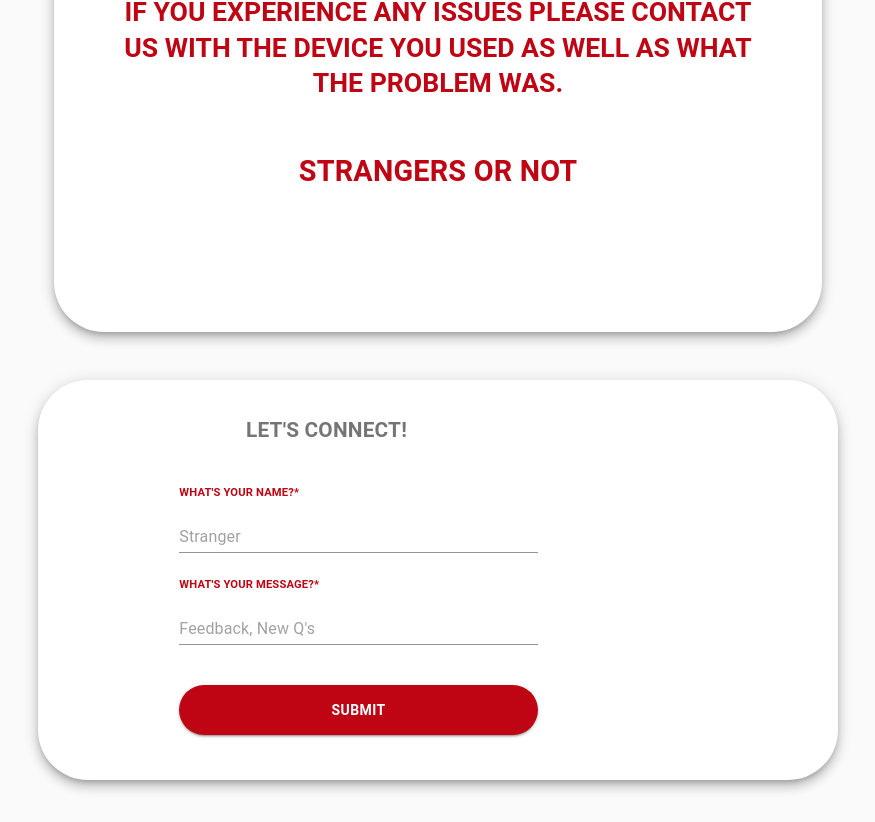
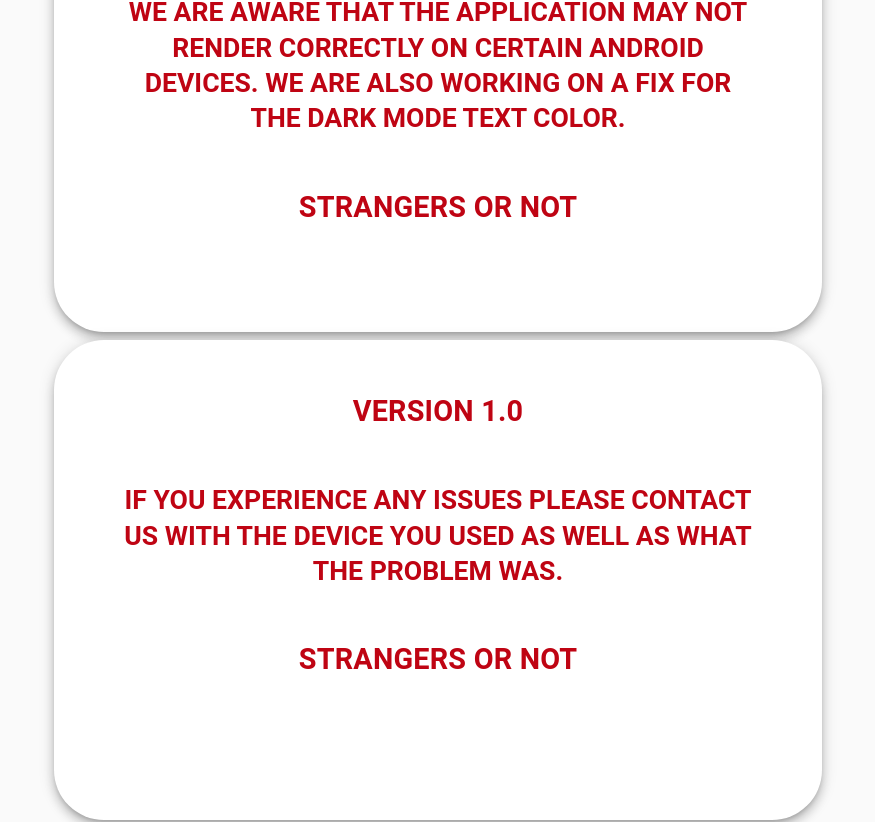
Before and after one commit to osmaniacattack/StrangersOrNot, a React (Create React App) app: page / in a window 1280 px wide. Shown: the part 8756-9578 px from the top of the page, without its empty margins (218-1093 px from the left). Built offline with nearby package versions, Linux system fonts and the light colour scheme.

Commit message:
added bugs card

```diff
--- a/src/pages/landing/landing.js
+++ b/src/pages/landing/landing.js
@@ -136,6 +136,13 @@
             <Grid container className="shift">
                 <Grid item xs={1} sm={1} md={2} lg={2}/>
                 <Grid item xs={10} sm={10} md={8} lg={8}>
+                    <Card title="VERSION 1.0" question="We are aware that the application may not render correctly on certain Android devices. We are also working on a fix for the dark mode text color."/>
+                </Grid>
+                <Grid item xs={1} sm={1} md={2} lg={2}/>
+            </Grid>
+            <Grid container className="shift">
+                <Grid item xs={1} sm={1} md={2} lg={2}/>
+                <Grid item xs={10} sm={10} md={8} lg={8}>
                     <Card title="VERSION 1.0" question="If you experience any issues please contact us with the device you used as well as what the problem was."/>
                 </Grid>
                 <Grid item xs={1} sm={1} md={2} lg={2}/>
```
Also changed, not shown: 7 other files (tests, documents, lock files or other folders).
